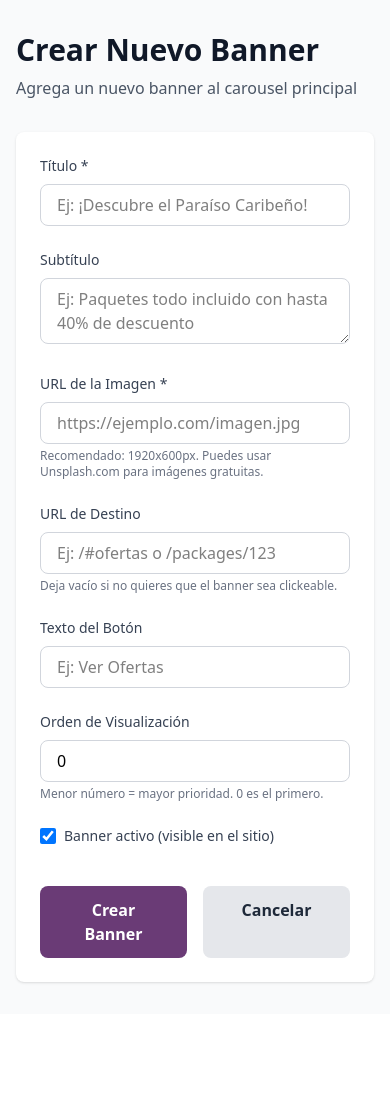
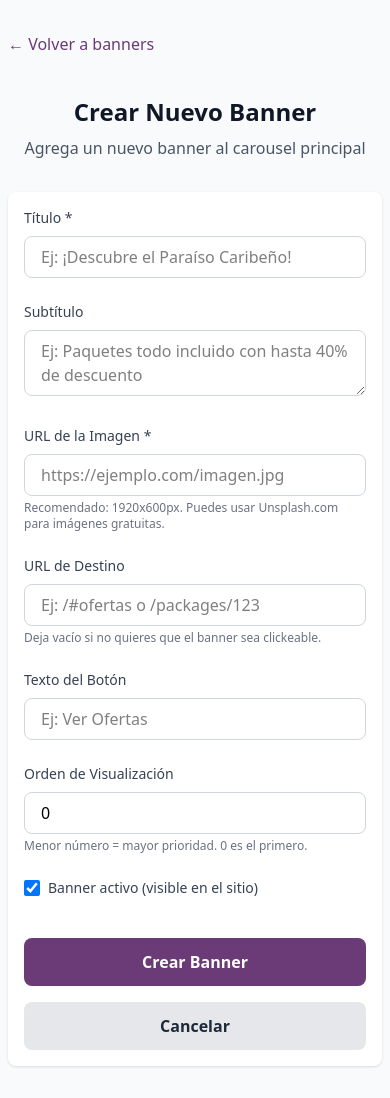
Before and after one commit to MLN-1994/viatana-travel, a Next.js app: page /admin/banners/new in a window 390 px wide. Before the commit the page ends 1014 px from the top, so only its background shows below. Built offline with nearby package versions, Linux system fonts and the light colour scheme; no server answers.

Commit message:
feat(banners): Enhance banner management UI with responsive design and improved layout

```diff
--- a/app/admin/banners/new/page.tsx
+++ b/app/admin/banners/new/page.tsx
@@ -62,12 +62,18 @@ export default function NewBannerPage() {
   };
 
   return (
-    <div className="min-h-screen bg-gray-50 py-8">
-      <div className="container mx-auto px-4 max-w-2xl">
-        <h1 className="text-3xl font-bold text-gray-900 mb-2">Crear Nuevo Banner</h1>
-        <p className="text-gray-600 mb-8">Agrega un nuevo banner al carousel principal</p>
+    <div className="min-h-screen bg-gray-50 py-8 flex items-center justify-center">
+      <div className="w-full max-w-lg lg:max-w-2xl mx-auto px-2 sm:px-4">
+        {/* Botón volver arriba */}
+        <div className="mb-6">
+          <Link href="/admin/banners" className="text-[#6A3B76] hover:underline mb-4 inline-block">
+            ← Volver a banners
+          </Link>
+        </div>
+        <h1 className="text-2xl sm:text-3xl font-bold text-gray-900 mb-2 text-center">Crear Nuevo Banner</h1>
+        <p className="text-gray-600 mb-8 text-center">Agrega un nuevo banner al carousel principal</p>
 
-        <form onSubmit={handleSubmit} className="bg-white rounded-lg shadow p-6 space-y-6">
+        <form onSubmit={handleSubmit} className="bg-white rounded-lg shadow p-4 sm:p-6 space-y-6">
           {/* Título */}
           <div>
             <label htmlFor="title" className="block text-sm font-medium text-gray-700 mb-2">
@@ -191,17 +197,17 @@ export default function NewBannerPage() {
           </div>
 
           {/* Botones */}
-          <div className="flex gap-4 pt-4">
+          <div className="flex flex-col sm:flex-row gap-4 pt-4">
             <button
               type="submit"
               disabled={isSubmitting}
-              className="flex-1 bg-[#6A3B76] hover:bg-[#5a2f66] text-white font-bold py-3 px-6 rounded-lg transition disabled:opacity-50"
+              className="w-full sm:w-auto bg-[#6A3B76] hover:bg-[#5a2f66] text-white font-bold py-3 px-6 rounded-lg transition disabled:opacity-50"
             >
               {isSubmitting ? 'Creando...' : 'Crear Banner'}
             </button>
             <Link
               href="/admin/banners"
-              className="flex-1 bg-gray-200 hover:bg-gray-300 text-gray-800 font-bold py-3 px-6 rounded-lg transition text-center"
+              className="w-full sm:w-auto bg-gray-200 hover:bg-gray-300 text-gray-800 font-bold py-3 px-6 rounded-lg transition text-center"
             >
               Cancelar
             </Link>
--- a/app/admin/banners/page.tsx
+++ b/app/admin/banners/page.tsx
@@ -109,47 +109,29 @@ export default function AdminBannersPage() {
             </Link>
           </div>
         ) : (
-          <div className="bg-white rounded-lg shadow overflow-hidden">
+          <>
+            {/* Desktop Table View */}
+            <div className="hidden md:block bg-white rounded-lg shadow overflow-hidden">
               <table className="min-w-full divide-y divide-gray-200">
                 <thead className="bg-gray-50">
                   <tr>
-                  <th className="px-6 py-3 text-left text-xs font-medium text-gray-500 uppercase tracking-wider">
-                    Orden
-                  </th>
-                  <th className="px-6 py-3 text-left text-xs font-medium text-gray-500 uppercase tracking-wider">
-                    Título
-                  </th>
-                  <th className="px-6 py-3 text-left text-xs font-medium text-gray-500 uppercase tracking-wider">
-                    Subtítulo
-                  </th>
-                  <th className="px-6 py-3 text-left text-xs font-medium text-gray-500 uppercase tracking-wider">
-                    Estado
-                  </th>
-                  <th className="px-6 py-3 text-left text-xs font-medium text-gray-500 uppercase tracking-wider">
-                    Acciones
-                  </th>
+                    <th className="px-6 py-3 text-left text-xs font-medium text-gray-500 uppercase tracking-wider">Orden</th>
+                    <th className="px-6 py-3 text-left text-xs font-medium text-gray-500 uppercase tracking-wider">Título</th>
+                    <th className="px-6 py-3 text-left text-xs font-medium text-gray-500 uppercase tracking-wider">Subtítulo</th>
+                    <th className="px-6 py-3 text-left text-xs font-medium text-gray-500 uppercase tracking-wider">Estado</th>
+                    <th className="px-6 py-3 text-left text-xs font-medium text-gray-500 uppercase tracking-wider">Acciones</th>
                   </tr>
                 </thead>
                 <tbody className="bg-white divide-y divide-gray-200">
                   {banners.map((banner) => (
                     <tr key={banner.id} className={!banner.isActive ? 'bg-gray-50 opacity-60' : ''}>
-                    <td className="px-6 py-4 whitespace-nowrap text-sm text-gray-900">
-                      {banner.displayOrder}
-                    </td>
-                    <td className="px-6 py-4 text-sm font-medium text-gray-900">
-                      {banner.title}
-                    </td>
-                    <td className="px-6 py-4 text-sm text-gray-600 max-w-md truncate">
-                      {banner.subtitle || '-'}
-                    </td>
+                      <td className="px-6 py-4 whitespace-nowrap text-sm text-gray-900">{banner.displayOrder}</td>
+                      <td className="px-6 py-4 text-sm font-medium text-gray-900">{banner.title}</td>
+                      <td className="px-6 py-4 text-sm text-gray-600 max-w-md truncate">{banner.subtitle || '-'}</td>
                       <td className="px-6 py-4 whitespace-nowrap">
                         <button
                           onClick={() => toggleActive(banner.id, banner.isActive)}
-                        className={`px-3 py-1 rounded-full text-xs font-medium cursor-pointer transition-transform hover:scale-105 ${
-                          banner.isActive
-                            ? 'bg-green-100 text-green-800 hover:bg-green-200'
-                            : 'bg-gray-100 text-gray-800 hover:bg-gray-200'
-                        }`}
+                          className={`px-3 py-1 rounded-full text-xs font-medium cursor-pointer transition-transform hover:scale-105 ${banner.isActive ? 'bg-green-100 text-green-800 hover:bg-green-200' : 'bg-gray-100 text-gray-800 hover:bg-gray-200'}`}
                         >
                           {banner.isActive ? 'Activo' : 'Inactivo'}
                         </button>
@@ -173,6 +155,43 @@ export default function AdminBannersPage() {
                 </tbody>
               </table>
             </div>
+            {/* Mobile Card View */}
+            <div className="md:hidden divide-y divide-gray-200 bg-white rounded-lg shadow overflow-hidden">
+              {banners.map((banner) => (
+                <div key={banner.id} className={`p-4 ${!banner.isActive ? 'bg-gray-50 opacity-60' : ''}`}>
+                  <div className="flex items-center justify-between mb-2">
+                    <div>
+                      <h3 className="font-semibold text-gray-900 text-base">{banner.title}</h3>
+                      <span className="text-xs text-gray-500">Orden: {banner.displayOrder}</span>
+                    </div>
+                    <button
+                      onClick={() => toggleActive(banner.id, banner.isActive)}
+                      className={`px-3 py-1 rounded-full text-xs font-medium cursor-pointer transition-transform hover:scale-105 ${banner.isActive ? 'bg-green-100 text-green-800 hover:bg-green-200' : 'bg-gray-100 text-gray-800 hover:bg-gray-200'}`}
+                    >
+                      {banner.isActive ? 'Activo' : 'Inactivo'}
+                    </button>
+                  </div>
+                  {banner.subtitle && (
+                    <p className="text-sm text-gray-600 mb-2 line-clamp-2">{banner.subtitle}</p>
+                  )}
+                  <div className="flex gap-2 pt-2 border-t border-gray-100 mt-2">
+                    <Link
+                      href={`/admin/banners/${banner.id}/edit`}
+                      className="flex-1 text-center text-indigo-600 hover:text-indigo-900 px-4 py-2 border border-indigo-600 rounded-lg hover:bg-indigo-50 transition text-sm font-medium"
+                    >
+                      ✏️ Editar
+                    </Link>
+                    <button
+                      onClick={() => handleDelete(banner.id, banner.title)}
+                      className="flex-1 text-red-600 hover:text-red-900 px-4 py-2 border border-red-600 rounded-lg hover:bg-red-50 transition text-sm font-medium"
+                    >
+                      🗑️ Eliminar
+                    </button>
+                  </div>
+                </div>
+              ))}
+            </div>
+          </>
         )}
       </div>
     </div>
--- a/components/PackageForm.tsx
+++ b/components/PackageForm.tsx
@@ -320,18 +320,18 @@ export default function PackageForm({ packageId }: PackageFormProps) {
           )}
 
           {/* Botones */}
-          <div className="flex gap-4 pt-6 border-t-2 border-gray-200">
+          <div className="flex flex-col sm:flex-row gap-4 pt-6 border-t-2 border-gray-200">
             <button
               type="button"
               onClick={() => router.push("/admin")}
-              className="flex-1 px-6 py-4 border-2 border-gray-300 text-gray-700 rounded-lg hover:bg-gray-100 transition-all font-bold transform hover:scale-[1.02] active:scale-[0.98]"
+              className="w-full sm:w-auto px-6 py-4 border-2 border-gray-300 text-gray-700 rounded-lg hover:bg-gray-100 transition-all font-bold transform hover:scale-[1.02] active:scale-[0.98]"
             >
               ❌ Cancelar
             </button>
             <button
               type="submit"
               disabled={loading}
-              className="flex-1 flex items-center justify-center gap-2 px-6 py-4 bg-linear-to-r from-[#6A3B76] to-purple-600 text-white rounded-lg hover:from-purple-700 hover:to-purple-800 transition-all font-bold disabled:opacity-50 disabled:cursor-not-allowed shadow-lg transform hover:scale-[1.02] active:scale-[0.98]"
+              className="w-full sm:w-auto flex items-center justify-center gap-2 px-6 py-4 bg-linear-to-r from-[#6A3B76] to-purple-600 text-white rounded-lg hover:from-purple-700 hover:to-purple-800 transition-all font-bold disabled:opacity-50 disabled:cursor-not-allowed shadow-lg transform hover:scale-[1.02] active:scale-[0.98]"
             >
               {loading ? (
                 <>
```
Lines whose indentation alone changed are shown as unchanged.
